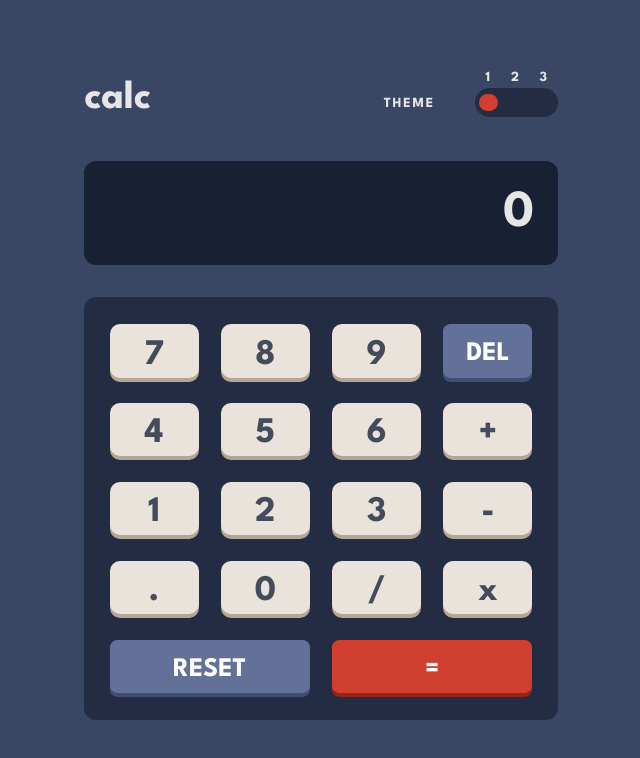
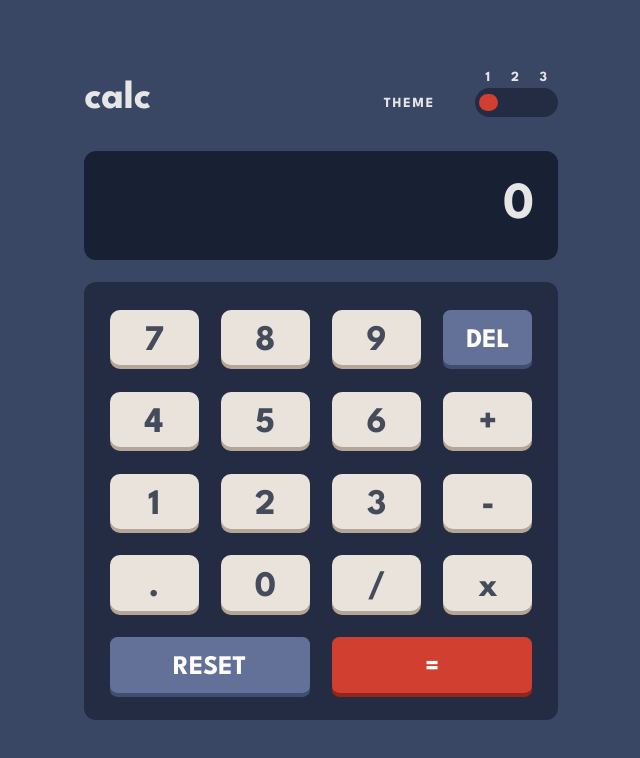
Before and after one commit to NERO-FAN/Responsive_React_Calculator, a React (Create React App) app: page / in a window 1280 px wide. Shown: the top 758 px of the page, without its empty margins (319-959 px from the left). Built offline with nearby package versions, Linux system fonts and the light colour scheme.

Commit message:
Adjusted row gap between components

```diff
--- a/src/App.css
+++ b/src/App.css
@@ -11,26 +11,23 @@
     display: flex;
     flex-direction: column;
     justify-content: center;
-    row-gap: 5%;
+    row-gap: 3.5%;
     font-family: 'League Spartan', sans-serif;
 
     @media (max-width: 399px) {
       height: 85%;
       width: 87.5%;
-      row-gap: 3.5%;
     }
 
     @media (min-width: 400px) and (max-width: 767px)  {
       height: 77.5%;
       width: 87.5%;
-      row-gap: 3.5%;
     }
 
 
     @media (min-width: 768px) and (max-width: 1023px) {
       height: 77.5%;
       width: 62.5%;
-      row-gap: 5%;
     }
 
     @media (min-width: 1024px) and (max-width: 1600px) {
@@ -41,13 +38,11 @@
     @media (min-width: 1601px) and (max-width: 1920px){
       height: 80%;
       width: 34%;
-      row-gap: 3%;
     }
 
     @media (min-width: 1921px) {
       height: 80%;
       width: 38%;
-      row-gap: 3%;
     }
   }
 }
```
